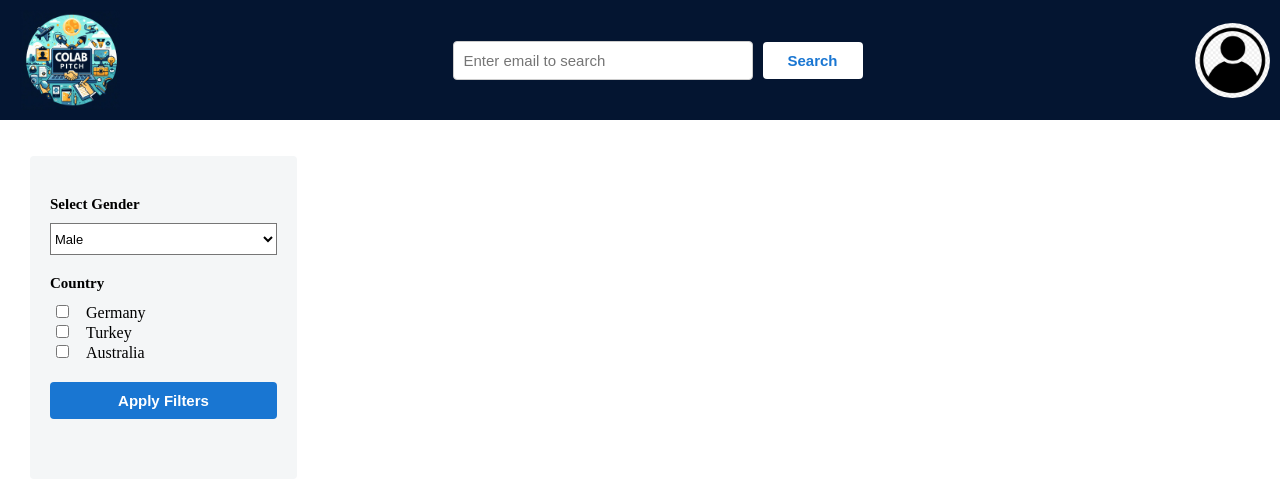
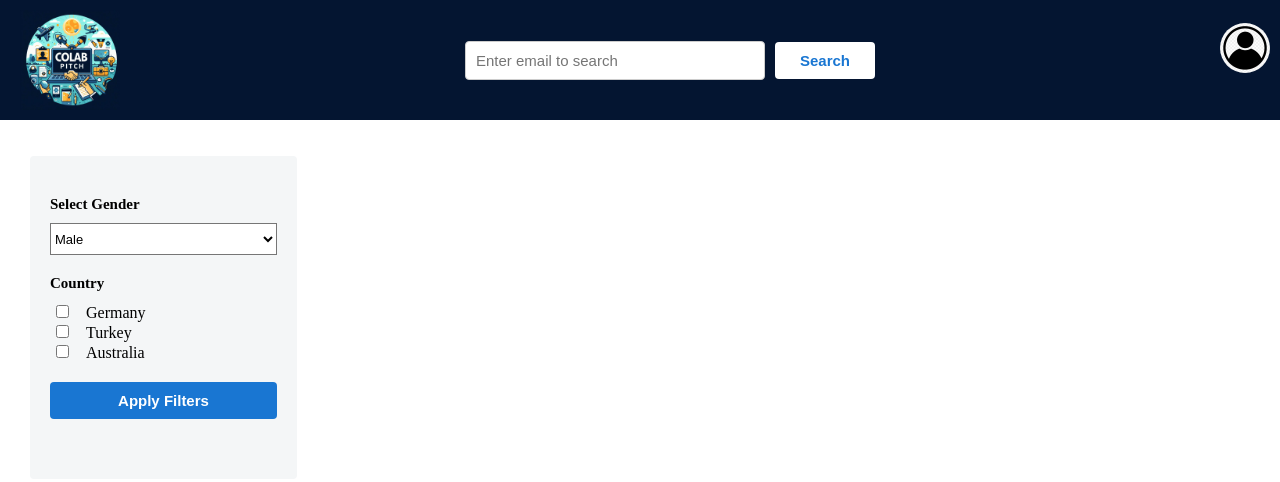
Before and after one commit to Abhinav-Damodara/sample, a plain HTML site: page CollabPitch/index.html in a window 1280 px wide. Drawn offline with Linux system fonts and the light colour scheme; no server answers.

Commit message:
jnljnlasdf

```diff
--- a/CollabPitch/index.html
+++ b/CollabPitch/index.html
@@ -17,7 +17,10 @@
                 <button type="submit" onclick="showResults()">Search</button>
             </div>
             <div class="nav-profile">
-                <img src="profile-icon.png" alt="Profile Icon">
+                <!-- Wrap profile picture inside anchor tag -->
+                <a href="profile.html">
+                    <img src="profile-icon.png" alt="Profile Icon">
+                </a>
             </div>
         </div>
     </nav>
--- a/CollabPitch/style.css
+++ b/CollabPitch/style.css
@@ -193,8 +193,8 @@ nav {
 }
 
 .nav-profile img {
-    width: 75px;
-    height: 75px;
+    width: 50px;
+    height: 50px;
     border-radius: 50%;
     margin-right: 10px;
 }
```
